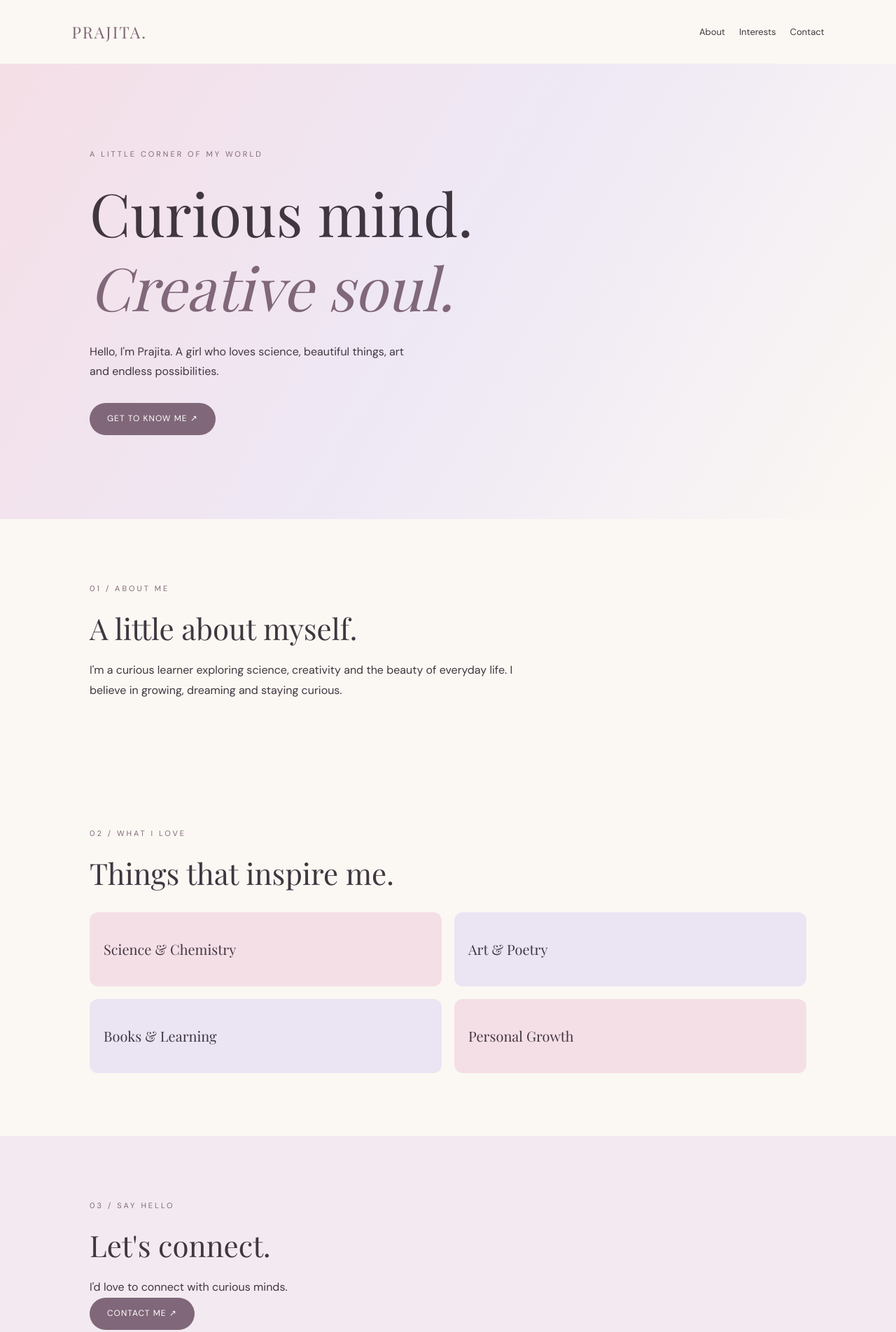
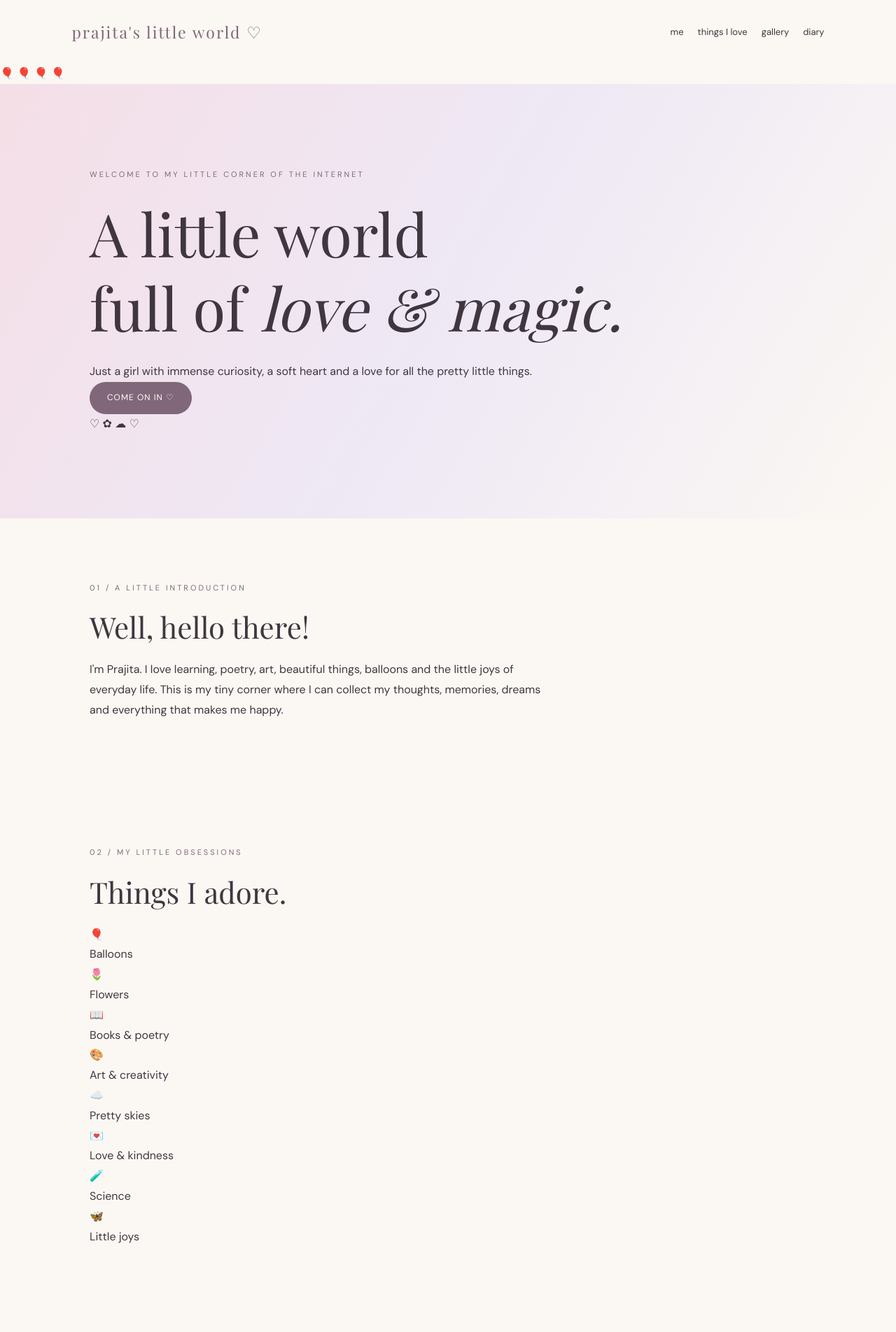
Before and after one commit to work-prajita/Prajita, a plain HTML site: page index.html in a window 1280 px wide. Shown: the top 1904 px of the page at 70% size. Drawn offline with nearby package versions, Linux system fonts and the light colour scheme; a web font is replaced by a local one.

Commit message:
Update index.html

```diff
--- a/index.html
+++ b/index.html
@@ -4,63 +4,100 @@
 <head>
   <meta charset="UTF-8">
   <meta name="viewport" content="width=device-width, initial-scale=1.0">
-  <title>Prajita Bhattarai</title>
+  <title>Prajita's Little World ♡</title>
   <link rel="preconnect" href="https://fonts.googleapis.com">
-  <link href="https://fonts.googleapis.com/css2?family=DM+Sans:wght@400;500;600&family=Playfair+Display:wght@400;500;600&display=swap" rel="stylesheet">
+  <link href="https://fonts.googleapis.com/css2?family=DM+Sans:wght@400;500&family=Playfair+Display:ital,wght@0,400;0,500;1,400&display=swap" rel="stylesheet">
   <link rel="stylesheet" href="style.css">
 </head>
 <body>
 
 <header>
-  <a class="logo" href="#">PRAJITA.</a>
+  <a class="logo" href="#">prajita's little world ♡</a>
   <nav>
-    <a href="#about">About</a>
-    <a href="#interests">Interests</a>
-    <a href="#contact">Contact</a>
+    <a href="#about">me</a>
+    <a href="#adore">things I love</a>
+    <a href="#gallery">gallery</a>
+    <a href="#diary">diary</a>
   </nav>
 </header>
 
-<main>
+<div class="balloons">
+  <span>🎈</span>
+  <span>🎈</span>
+  <span>🎈</span>
+  <span>🎈</span>
+</div>
+
 <section class="hero">
-    <p class="eyebrow">A LITTLE CORNER OF MY WORLD</p>
-    <h1>Curious mind.<br><span>Creative soul.</span></h1>
-    <p class="intro">
-      Hello, I'm Prajita. A girl who loves science,
-      beautiful things, art and endless possibilities.
-    </p>
-    <a class="button" href="#about">GET TO KNOW ME ↗</a>
+  <p class="eyebrow">WELCOME TO MY LITTLE CORNER OF THE INTERNET</p>
+  <h1>A little world<br>full of <i>love & magic.</i></h1>
+  <p>Just a girl with immense curiosity, a soft heart and a love for all the pretty little things.</p>
+  <a href="#about" class="button">COME ON IN ♡</a>
+  <div class="decor">♡ ✿ ☁︎ ♡</div>
 </section>
 
 <section id="about">
-    <p class="eyebrow">01 / ABOUT ME</p>
-    <h2>A little about myself.</h2>
+  <p class="eyebrow">01 / A LITTLE INTRODUCTION</p>
+  <h2>Well, hello there!</h2>
   <p>
-      I'm a curious learner exploring science, creativity
-      and the beauty of everyday life. I believe in
-      growing, dreaming and staying curious.
+    I'm Prajita. I love learning, poetry, art, beautiful
+    things, balloons and the little joys of everyday life.
+    This is my tiny corner where I can collect my thoughts,
+    memories, dreams and everything that makes me happy.
   </p>
 </section>
 
-  <section id="interests">
-    <p class="eyebrow">02 / WHAT I LOVE</p>
-    <h2>Things that inspire me.</h2>
-    <div class="interests">
-      <article>Science & Chemistry</article>
-      <article>Art & Poetry</article>
-      <article>Books & Learning</article>
-      <article>Personal Growth</article>
+<section id="adore">
+  <p class="eyebrow">02 / MY LITTLE OBSESSIONS</p>
+  <h2>Things I adore.</h2>
+  <div class="love-grid">
+    <div>🎈<p>Balloons</p></div>
+    <div>🌷<p>Flowers</p></div>
+    <div>📖<p>Books & poetry</p></div>
+    <div>🎨<p>Art & creativity</p></div>
+    <div>☁️<p>Pretty skies</p></div>
+    <div>💌<p>Love & kindness</p></div>
+    <div>🧪<p>Science</p></div>
+    <div>🦋<p>Little joys</p></div>
+  </div>
+</section>
+
+<section id="gallery">
+  <p class="eyebrow">03 / LITTLE MOMENTS</p>
+  <h2>My happy little gallery.</h2>
+  <p>Some pretty things from my little world.</p>
+  <div class="gallery">
+    <figure>
+      <img src="balloons.jpg" alt="My pretty balloons">
+      <figcaption>Life is a little celebration 🎈</figcaption>
+    </figure>
+  </div>
+</section>
+
+<section id="diary">
+  <p class="eyebrow">04 / NOTES FROM MY HEART</p>
+  <h2>Dear little diary...</h2>
+  <div class="note">
+    <p>
+      I hope I never stop finding beauty in ordinary
+      things. I want to read more, create more, love more,
+      learn more and experience everything this beautiful
+      world has to offer.
+    </p>
+    <p class="signature">with love, Prajita ♡</p>
   </div>
 </section>
 
 <section id="contact">
-    <p class="eyebrow">03 / SAY HELLO</p>
-    <h2>Let's connect.</h2>
-    <p>I'd love to connect with curious minds.</p>
-    <a class="button" href="mailto:work.prajitabhattarai@gmail.com">CONTACT ME ↗</a>
+  <h2>Stay a little longer.</h2>
+  <p>Thank you for visiting my little world. Sending you a little love! ♡</p>
+  <a class="button" href="#top" onclick="window.scrollTo({top:0,behavior:'smooth'});return false;">BACK TO THE TOP ↑</a>
 </section>
-</main>
 
-<footer>MADE WITH LOVE · PRAJITA BHATTARAI · 2026</footer>
+<footer>
+  MADE WITH LOVE & A LITTLE BIT OF MAGIC ♡
+  <p>© 2026 PRAJITA</p>
+</footer>
 
 </body>
 </html>
```
Lines whose indentation alone changed are shown as unchanged.
